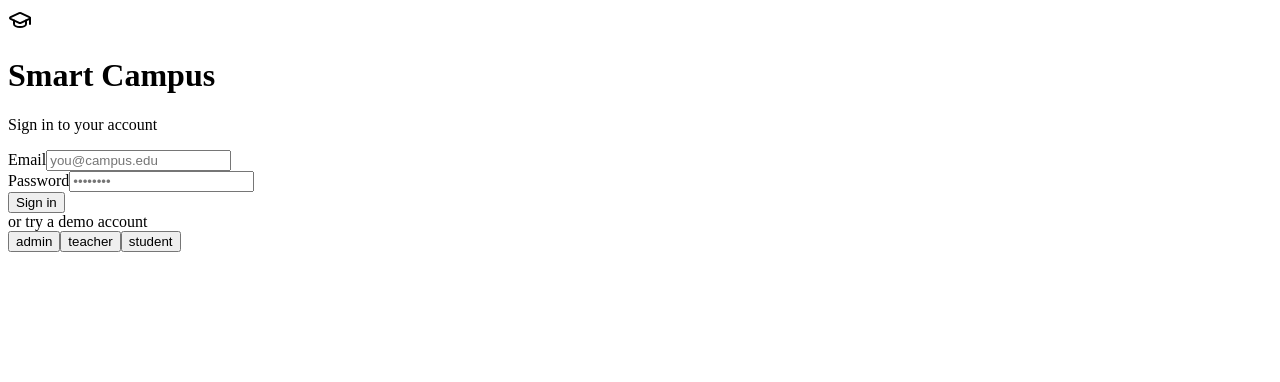
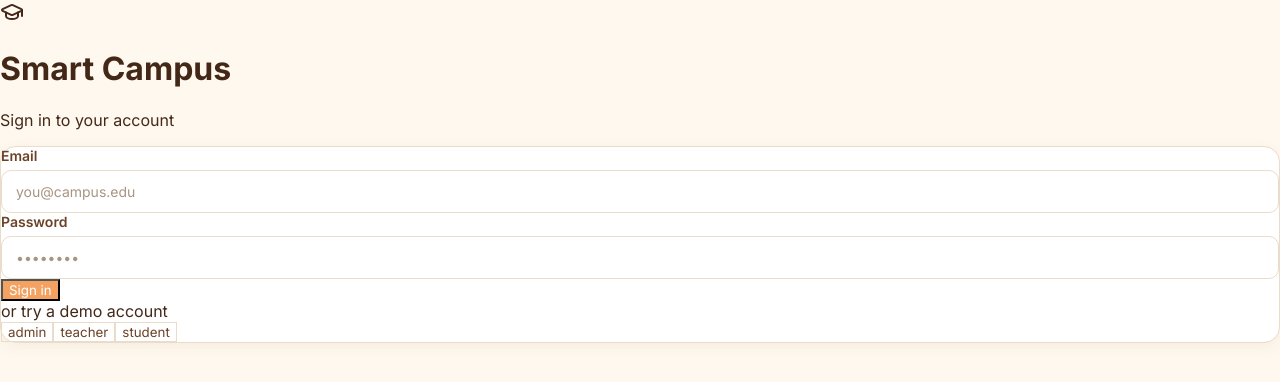
Before and after one commit to prajina8/Smart-School, a React app in the folder frontend/: page /login in a window 1280 px wide. Shown: the top 382 px of the page. Built offline with nearby package versions, Linux system fonts and the light colour scheme; the HTML template or start-up script is replaced by a standard one.

Commit message:
new changes

```diff
--- a/frontend/src/index.css
+++ b/frontend/src/index.css
@@ -1,53 +1,241 @@
 @import url("https://fonts.googleapis.com/css2?family=Inter:wght@400;500;600;700;800&display=swap");
 
-@tailwind base;
-@tailwind components;
-@tailwind utilities;
+* {
+  box-sizing: border-box;
+}
 
-html, body, #root {
-  height: 100%;
+html,
+body,
+#root {
+  min-height: 100%;
+  margin: 0;
 }
 
 body {
-  @apply bg-cream text-espresso font-sans antialiased;
+  font-family: "Inter", Arial, sans-serif;
+  background: #fff8ee;
+  color: #432818;
 }
+
+/* =========================
+   COLORS
+========================= */
+
+:root {
+  --cream: #fff8ee;
+  --cream-dark: #f8ead8;
+
+  --orange: #f4a261;
+  --orange-dark: #e76f51;
+  --orange-light: #fce5cf;
+
+  --brown: #6b4226;
+  --brown-dark: #432818;
+  --brown-light: #8b6548;
+
+  --green: #a8c3a0;
+  --green-light: #e8f3e8;
+  --green-dark: #668b64;
+
+  --red: #d96c6c;
+  --red-light: #fde8e7;
+
+  --white: #ffffff;
+
+  --border: #eadcc9;
+}
+
+/* =========================
+   BUTTONS
+========================= */
+
+button {
+  font-family: inherit;
+  cursor: pointer;
+}
+
+.btn {
+  display: inline-flex;
+  align-items: center;
+  justify-content: center;
+  gap: 8px;
+
+  padding: 10px 18px;
+
+  border: none;
+  border-radius: 10px;
+
+  font-size: 14px;
+  font-weight: 600;
+
+  transition: 0.2s ease;
+}
+
+/* Main button */
+.btn-primary {
+  background: var(--orange);
+  color: white;
+}
+
+.btn-primary:hover {
+  background: var(--orange-dark);
+}
+
+/* Secondary */
+.btn-secondary {
+  background: var(--green-light);
+  color: var(--brown);
+}
+
+.btn-secondary:hover {
+  background: #d7e8d5;
+}
+
+/* Danger */
+.btn-danger {
+  background: var(--red-light);
+  color: #b94b4b;
+}
+
+.btn-danger:hover {
+  background: #f8d5d3;
+}
+
+/* Outline */
+.btn-outline {
+  background: transparent;
+  color: var(--brown);
+  border: 1px solid var(--border);
+}
+
+.btn-outline:hover {
+  background: var(--cream-dark);
+}
+
+/* =========================
+   INPUTS
+========================= */
+
+.input {
+  width: 100%;
+  padding: 12px 14px;
+
+  border: 1px solid var(--border);
+  border-radius: 10px;
+
+  background: white;
+  color: var(--brown-dark);
+
+  font-family: inherit;
+  font-size: 14px;
+
+  outline: none;
+}
+
+.input:focus {
+  border-color: var(--orange);
+  box-shadow: 0 0 0 3px var(--orange-light);
+}
+
+.input::placeholder {
+  color: #a89482;
+}
+
+/* =========================
+   LABEL
+========================= */
+
+.label {
+  display: block;
+  margin-bottom: 6px;
+
+  font-size: 14px;
+  font-weight: 600;
+
+  color: var(--brown);
+}
+
+/* =========================
+   CARD
+========================= */
+
+.card {
+  background: var(--white);
+
+  border: 1px solid var(--border);
+  border-radius: 16px;
+
+  box-shadow: 0 4px 15px rgba(107, 66, 38, 0.06);
+}
+
+/* =========================
+   ATTENDANCE
+========================= */
+
+.attendance-present {
+  background: var(--green-light);
+  color: var(--green-dark);
+}
+
+.attendance-absent {
+  background: var(--red-light);
+  color: #b94b4b;
+}
+
+.attendance-late {
+  background: var(--orange-light);
+  color: var(--brown);
+}
+
+/* =========================
+   RESULT / MARKS
+========================= */
+
+.result-pass {
+  background: var(--green-light);
+  color: var(--green-dark);
+}
+
+.result-fail {
+  background: var(--red-light);
+  color: #b94b4b;
+}
+
+.result-warning {
+  background: var(--orange-light);
+  color: var(--brown);
+}
+
+/* =========================
+   BADGE
+========================= */
+
+.badge {
+  display: inline-flex;
+  align-items: center;
+
+  padding: 5px 10px;
+
+  border-radius: 999px;
+
+  font-size: 12px;
+  font-weight: 600;
+}
+
+/* =========================
+   SCROLLBAR
+========================= */
 
 ::-webkit-scrollbar {
   width: 8px;
   height: 8px;
 }
+
 ::-webkit-scrollbar-thumb {
-  @apply bg-sage/40 rounded-full;
+  background: var(--green);
+  border-radius: 999px;
 }
 
-.card {
-  @apply bg-white rounded-2xl border border-sage/30 shadow-sm;
+::-webkit-scrollbar-track {
+  background: var(--cream);
 }
-
-.btn {
-  @apply inline-flex items-center justify-center gap-2 rounded-xl px-4 py-2 text-sm font-medium transition-colors disabled:opacity-50 disabled:cursor-not-allowed;
-}
-.btn-primary {
-  @apply btn bg-terracotta-600 text-white hover:bg-terracotta-700;
-}
-.btn-secondary {
-  @apply btn bg-sage/15 text-espresso hover:bg-sage/25;
-}
-.btn-danger {
-  @apply btn bg-red-50 text-red-600 hover:bg-red-100;
-}
-.btn-outline {
-  @apply btn border border-sage/30 text-espresso hover:bg-sage/25;
-}
-
-.input {
-  @apply w-full rounded-xl border border-sage/30 px-3.5 py-2.5 text-sm focus:outline-none focus:ring-2 focus:ring-terracotta-500 focus:border-transparent placeholder:text-sage;
-}
-
-.label {
-  @apply block text-sm font-medium text-espresso mb-1.5;
-}
-
-.badge {
-  @apply inline-flex items-center rounded-full px-2.5 py-0.5 text-xs font-medium;
-}
```
